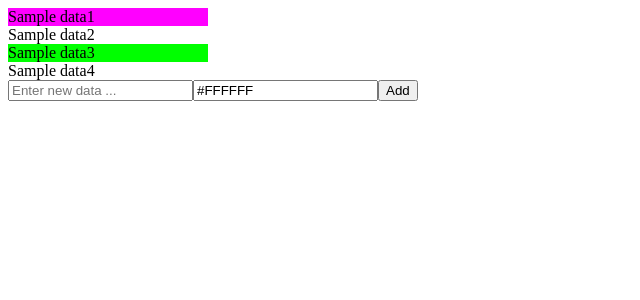
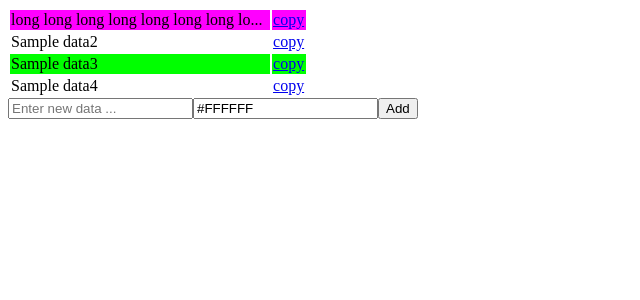
Before and after one commit to somared/QuickCopyChromeExt, a React (Create React App) app: page / in a window 1280 px wide. Shown: the top 300 px of the page, without its empty margins (0-640 px from the left). Built offline with nearby package versions, Linux system fonts and the light colour scheme; the HTML template or start-up script is replaced by a standard one.

Commit message:
Converted to table. Long string handling

```diff
--- a/src/UserData.js
+++ b/src/UserData.js
@@ -1,10 +1,19 @@
+
 
 const UserData = ({data}) =>{
     return(
-        <div style={{backgroundColor:data.bgcolor, width:200}}>
-            {data.text}
-        </div>
+        <tr style={{backgroundColor:data.bgcolor}}>
+            <td>{sanitizeText(data.text)}</td>
+            <td><a href="#">copy</a></td>
+        </tr>
     );
 }
 
+const sanitizeText = (text) => {
+    if(text.length > 40){
+        return (text.substring(0,37) + '...')
+    }
+    return text;
+}
+
 export default UserData;
--- a/src/UserDataList.js
+++ b/src/UserDataList.js
@@ -2,13 +2,13 @@ import UserData from "./UserData";
 
 const UserDataList = ({dataList}) => {
     return(
-        <div>
+        <table style={{width:300}}>
             {
                 dataList.map(d => {
                     return(<UserData data ={d}/>)
                 })
             }
-        </div>
+        </table>
     );
 }
 
--- a/src/data.json
+++ b/src/data.json
@@ -1,6 +1,6 @@
 [
     {
-        "text": "Sample data1",
+        "text": "long long long long long long long long sting to copy",
         "order": 1,
         "bgcolor": "#FF00FF"
     },
```
